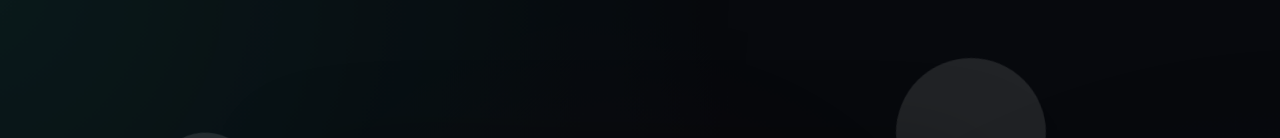
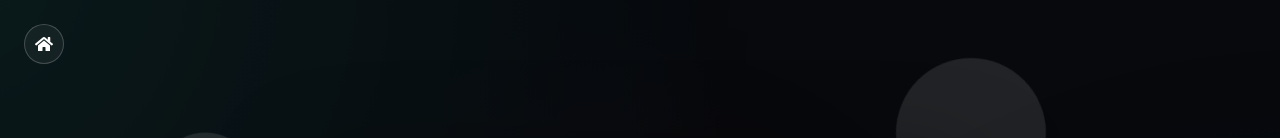
Before and after one commit to tanushri0804/Mentora, a React (Create React App) app: page /login in a window 1280 px wide. Shown: the top 138 px of the page. Built offline with nearby package versions, Linux system fonts and the light colour scheme.

Commit message:
home icon

```diff
--- a/src/Components/LoginPage.css
+++ b/src/Components/LoginPage.css
@@ -19,6 +19,33 @@
     align-items: center;
     justify-content: center;
     font-family: 'Outfit', sans-serif;
+}
+
+.auth-home-button {
+    position: absolute;
+    top: 1.5rem;
+    left: 1.5rem;
+    z-index: 200;
+    width: 40px;
+    height: 40px;
+    border-radius: 50%;
+    border: 1px solid rgba(255,255,255,.2);
+    background: rgba(255,255,255,.05);
+    color: white;
+    display: grid;
+    place-items: center;
+    cursor: pointer;
+    transition: all 0.25s ease;
+}
+
+.auth-home-button:hover {
+    background: rgba(255,255,255,.12);
+    transform: translateY(-1px);
+}
+
+.auth-home-button svg {
+    width: 18px;
+    height: 18px;
 }
 
 /* --- Animated Mesh Background --- */
--- a/src/Components/LoginPage.js
+++ b/src/Components/LoginPage.js
@@ -1,7 +1,7 @@
 import React, { useState } from 'react';
 import { useNavigate } from 'react-router-dom';
 import { useAuth } from '../context/AuthContext';
-import { FaEnvelope, FaLock, FaUser, FaGoogle, FaArrowRight, FaEye, FaEyeSlash } from 'react-icons/fa';
+import { FaEnvelope, FaLock, FaUser, FaGoogle, FaArrowRight, FaEye, FaEyeSlash, FaHome } from 'react-icons/fa';
 import './LoginPage.css';
 
 const LoginPage = () => {
@@ -91,6 +91,10 @@ const LoginPage = () => {
         ))}
       </div>
 
+      <button className="auth-home-button" type="button" onClick={() => navigate('/')}
+        aria-label="Go to home">
+        <FaHome />
+      </button>
       <div className={`auth-card-wrapper ${isSignUp ? 'sign-up-mode' : ''}`}>
         <div className="forms-container">
           <div className="signin-signup">
```
